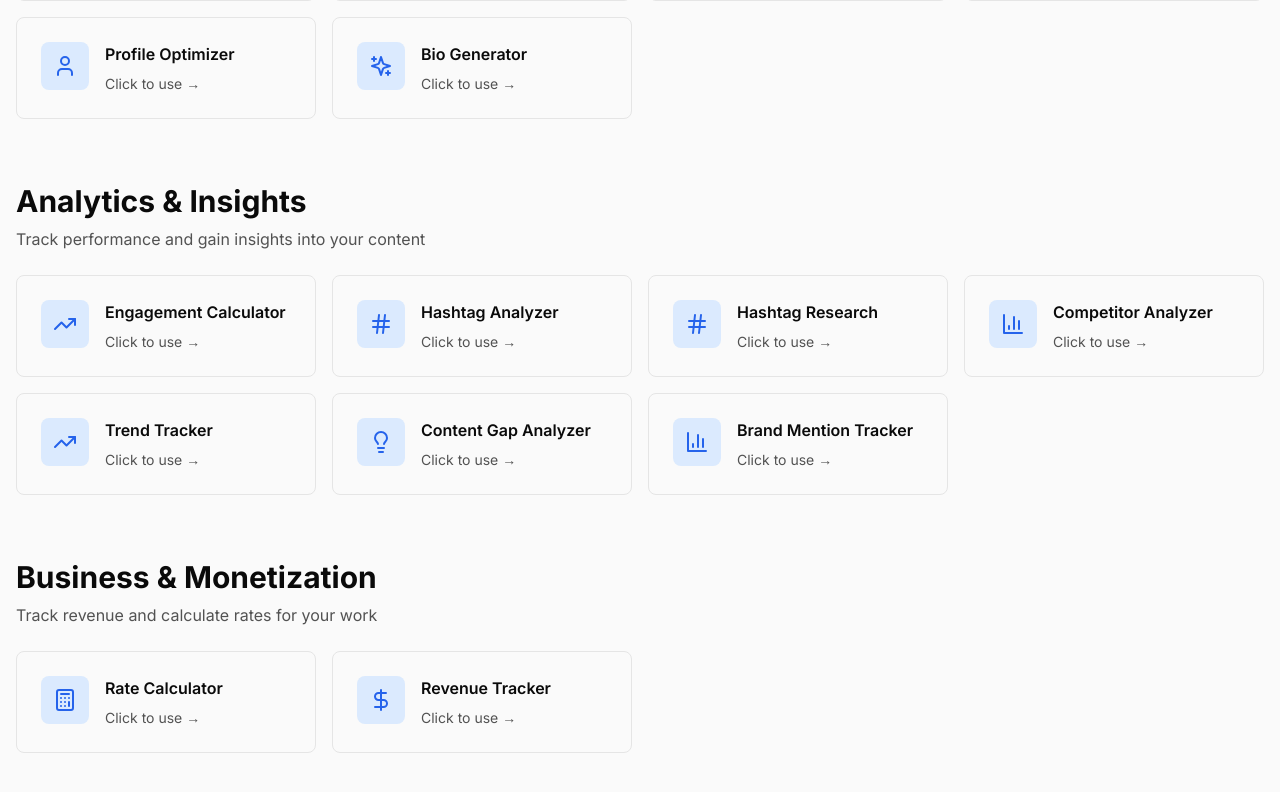
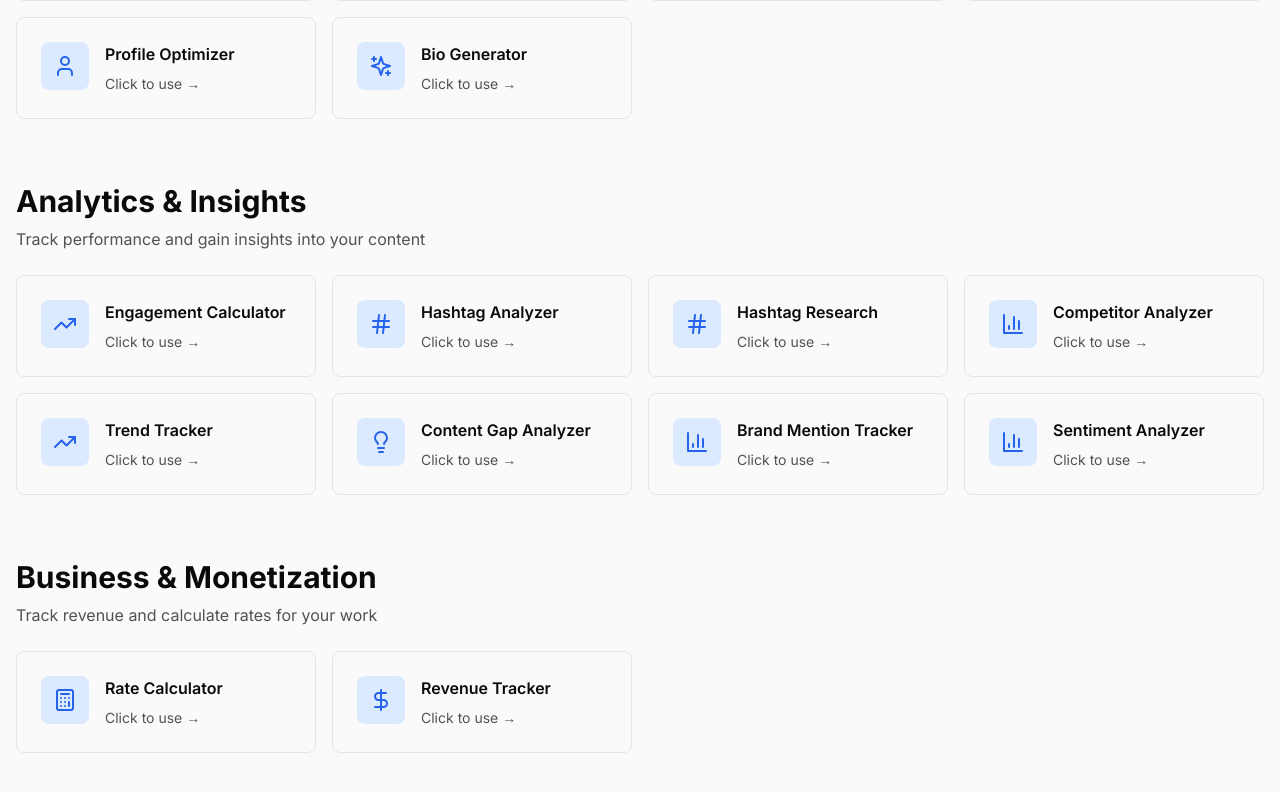
Before and after one commit to emasmela-dotcom/toolmarket365.com, a Next.js app: page /tools in a window 1280 px wide. Shown: the part 1246-2038 px from the top of the page. Built offline with nearby package versions, Linux system fonts and the light colour scheme.

Commit message:
Add Sentiment Analyzer to Analytics & Insights section

```diff
--- a/app/tools/page.tsx
+++ b/app/tools/page.tsx
@@ -74,6 +74,7 @@ const toolSections = [
       { name: 'Trend Tracker', slug: 'trend-tracker', icon: TrendingUp },
       { name: 'Content Gap Analyzer', slug: 'content-gap-analyzer', icon: Lightbulb },
       { name: 'Brand Mention Tracker', slug: 'brand-mention-tracker', icon: BarChart3 },
+      { name: 'Sentiment Analyzer', slug: 'sentiment-analyzer', icon: BarChart3 },
     ]
   },
   {
```
